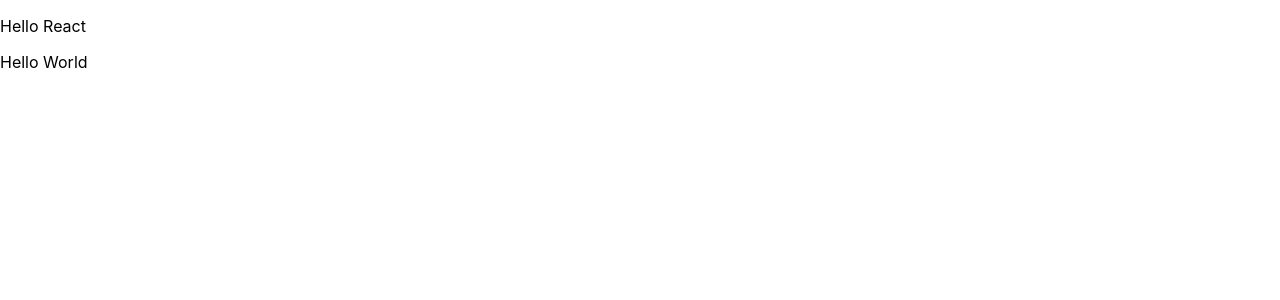
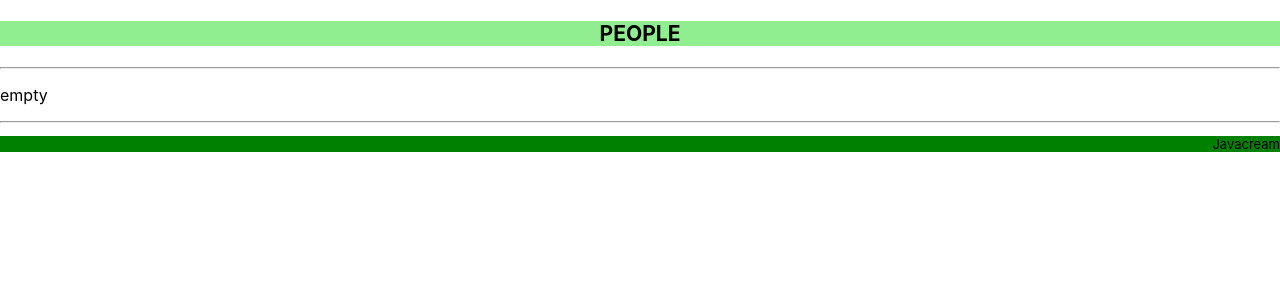
Before and after one commit to Javacream/org.javacream.training.react, a React (Create React App) app in the folder training/: page / in a window 1280 px wide. Shown: the top 300 px of the page. Built offline with nearby package versions, Linux system fonts and the light colour scheme.

Commit message:
add static PeopleApp

```diff
--- a/training/src/App.js
+++ b/training/src/App.js
@@ -1,18 +1,8 @@
 import './App.css';
+import PeopleApp from './people/PeopleApp'
+export default function App() {
+  return (
+    <PeopleApp></PeopleApp>
 
-export let name ="Hugo"
-export function App() {
-  let object = 42  //object ist eine Referenz auf ein Objekt. Das Objekt wurde durch das Literal 42 auf eine number mit Wert 42 gesetzt
-  object = "Hugo" //object ist nun eine Referenz auf das String-Objekt, das mit dem Literal "..." ...
-  object = (
-    <>
-      <div>
-        <p>Hello React</p>
-      </div>
-      <div>
-      <p>Hello World</p>
-    </div>
-    </>
-) //Das ist das HTML-Literal
-  return object;
+);
 }
--- a/training/src/index.js
+++ b/training/src/index.js
@@ -1,8 +1,7 @@
 import React from 'react';
 import ReactDOM from 'react-dom/client';
 import './index.css';
-//import App from './App';
-import {App, name} from './App' //{name} = {name: name}
+import App from './App';
 import reportWebVitals from './reportWebVitals';
 
 const root = ReactDOM.createRoot(document.getElementById('root'));
--- /dev/null
+++ b/training/src/people/Content.js
@@ -0,0 +1,6 @@
+import "./Content.css"
+export default function Content(){
+    return (
+        <p>empty</p>
+    )
+}
--- /dev/null
+++ b/training/src/people/Footer.css
@@ -0,0 +1,5 @@
+.Footer {
+    font-size: small;
+    background-color: green;
+    text-align: right;
+}
--- /dev/null
+++ b/training/src/people/Footer.js
@@ -0,0 +1,8 @@
+import "./Footer.css"
+export default function Footer(){
+    return (
+        <div className="Footer">
+            <p>Javacream</p>
+        </div>
+            )
+}
--- /dev/null
+++ b/training/src/people/Header.css
@@ -0,0 +1,5 @@
+.Header {
+    font-size: large;
+    background-color: lightgreen;
+    text-align: center;
+}
--- /dev/null
+++ b/training/src/people/Header.js
@@ -0,0 +1,8 @@
+import "./Header.css"
+export default function Header(){
+    return (
+        <div className="Header">
+            <h3>PEOPLE</h3>
+        </div>
+    )
+}
--- /dev/null
+++ b/training/src/people/PeopleApp.js
@@ -0,0 +1,15 @@
+import Content from "./Content";
+import Footer from "./Footer";
+import Header from "./Header";
+
+export default function PeopleApp(){
+    return (
+        <>
+            <Header></Header>
+            <hr />
+            <Content></Content>
+            <hr />
+            <Footer></Footer>
+        </>
+    )
+}
```
Also changed, not shown: training/src/people/Content.css (added).
